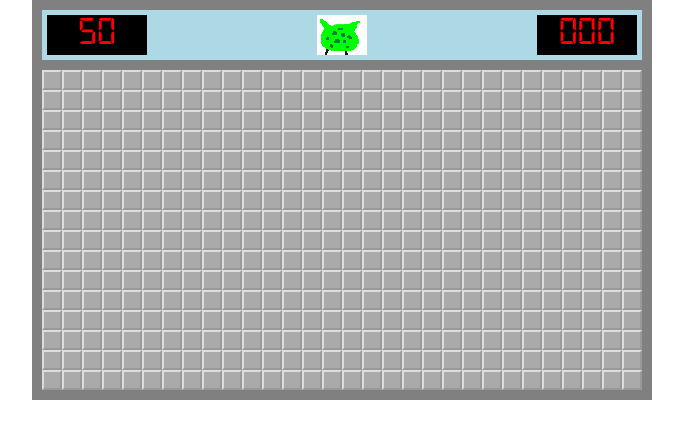
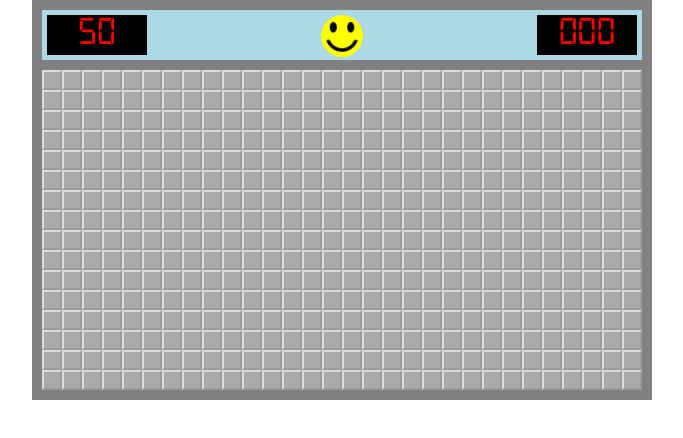
Before and after one commit to wyattis/minesweeper, a plain HTML site: page minesweeper.html in a window 1280 px wide. Shown: the whole page, without its empty margins (298-981 px from the left). Drawn offline with nearby package versions, Linux system fonts and the light colour scheme; files that its build step writes are made by us from their sources.

Commit message:
Added smiley faces and updated some styles

```diff
--- a/css/minesweeper.scss
+++ b/css/minesweeper.scss
@@ -59,7 +59,6 @@ $lightgrey-5: #949494;
 
     div{
         display: inline-block;
-        height: 100%;
     }
 }
 
@@ -77,6 +76,9 @@ $lightgrey-5: #949494;
     width: 100px;
     font-size: 40px;
     font-family: 'Clock';
+    background-color: black;
+    color: red;
+    height: 100%;
 
 }
 
@@ -86,10 +88,6 @@ $lightgrey-5: #949494;
 
 #timer{
     float: right;
-}
-
-#smiley{
-    width: 50px;
 }
 
 .tile{
@@ -182,19 +180,25 @@ $border-size: 2px;
 
 
 #smiley{
-    background-image: url('../images/alien.png');
+    height: 42px;
+    width: 42px;
+    border-radius: 50%;
+    background-color: yellow;
+    background-image: url('../images/face.png');
+    background-size: 100%;
+    transition: all 1s;
+
+    &.lost{
+        background-color: red;
+        background-image: url('../images/sad-face.png');
+    }
+
 }
 
 #stats{
     border-top: $mine-container-border solid grey;
     border-left: $mine-container-border solid grey;
     border-right: $mine-container-border solid grey;
-
-
-    div{
-        background-color: black;
-        color: red;
-    }
 }
 
 
```
Also changed, not shown: README.md, images/face.png (added), images/sad-face.png (added), js/minesweeper.js (line endings or trailing spaces), 2 other files.
